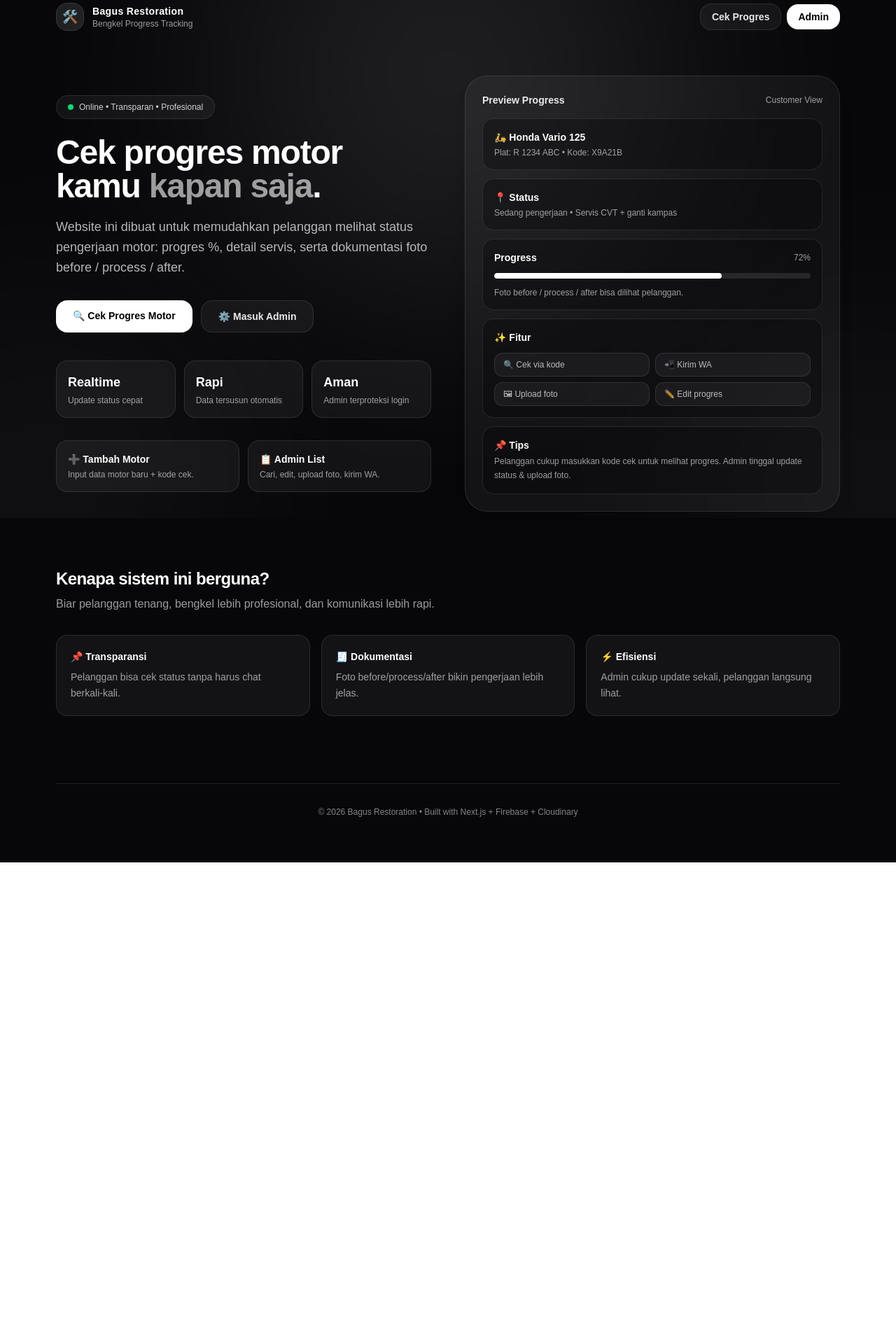
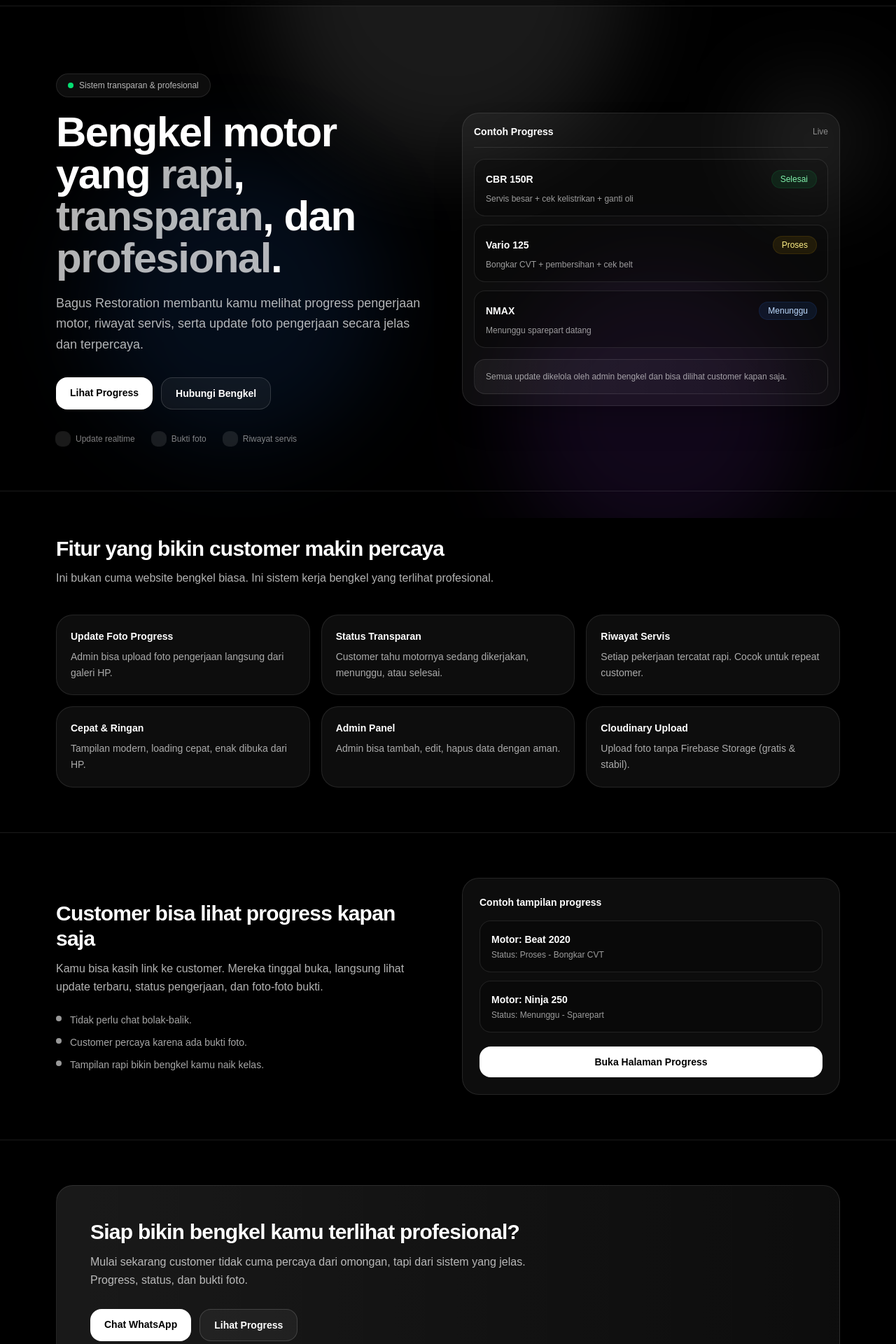
Before and after one commit to RadityaBagus112/sc-profil-bengkel, a Next.js app in the folder bengkel-progress/: page / in a window 1280 px wide. Shown: the part 60-1980 px from the top of the page at 70% size. Before the commit the page ends 1292 px from the top, so only its background shows below. Built offline with nearby package versions, Linux system fonts and the light colour scheme.

Commit message:
beneran inimah aslii fixx

```diff
--- a/bengkel-progress/app/page.tsx
+++ b/bengkel-progress/app/page.tsx
@@ -1,246 +1,341 @@
-import Link from "next/link";
-
 export default function HomePage() {
   return (
-    <main className="min-h-screen bg-[#07070A] text-white">
-      {/* Background glow */}
+    <main className="min-h-screen bg-black text-white">
+      {/* Background */}
       <div className="pointer-events-none fixed inset-0 overflow-hidden">
-        <div className="absolute -top-40 left-1/2 h-[650px] w-[650px] -translate-x-1/2 rounded-full bg-white/10 blur-[140px]" />
-        <div className="absolute bottom-[-200px] left-[-200px] h-[520px] w-[520px] rounded-full bg-white/5 blur-[140px]" />
-        <div className="absolute bottom-[-220px] right-[-220px] h-[520px] w-[520px] rounded-full bg-white/5 blur-[140px]" />
+        <div className="absolute left-1/2 top-[-220px] h-[520px] w-[520px] -translate-x-1/2 rounded-full bg-white/10 blur-3xl" />
+        <div className="absolute left-[10%] top-[35%] h-[420px] w-[420px] rounded-full bg-blue-500/10 blur-3xl" />
+        <div className="absolute right-[10%] top-[55%] h-[420px] w-[420px] rounded-full bg-purple-500/10 blur-3xl" />
       </div>
 
-      {/* Container */}
-      <div className="relative mx-auto max-w-6xl px-4 py-10 md:py-16">
-        {/* NAVBAR */}
-        <header className="flex items-center justify-between">
+      {/* Navbar */}
+      <header className="sticky top-0 z-50 border-b border-white/10 bg-black/40 backdrop-blur-xl">
+        <div className="mx-auto flex max-w-6xl items-center justify-between px-4 py-4">
           <div className="flex items-center gap-3">
-            <div className="h-10 w-10 rounded-2xl bg-white/10 grid place-items-center border border-white/10">
-              <span className="text-lg">🛠️</span>
+            <div className="h-9 w-9 rounded-2xl bg-white/10 ring-1 ring-white/10 flex items-center justify-center">
+              <span className="text-sm font-semibold">BR</span>
             </div>
-
             <div className="leading-tight">
-              <p className="text-sm font-semibold tracking-wide">
+              <p className="text-sm font-semibold tracking-tight">
                 Bagus Restoration
               </p>
-              <p className="text-xs text-white/60">
-                Bengkel Progress Tracking
-              </p>
+              <p className="text-xs text-white/60">Bengkel Motor Profesional</p>
             </div>
           </div>
 
+          <nav className="hidden items-center gap-6 text-sm text-white/70 md:flex">
+            <a href="#fitur" className="hover:text-white transition">
+              Fitur
+            </a>
+            <a href="#progress" className="hover:text-white transition">
+              Progress
+            </a>
+            <a href="#kontak" className="hover:text-white transition">
+              Kontak
+            </a>
+          </nav>
+
           <div className="flex items-center gap-2">
-            {/* route tetap */}
-            <Link
-              href="/cek"
-              className="rounded-2xl border border-white/10 bg-white/5 px-4 py-2 text-sm font-semibold text-white/90 hover:bg-white/10 transition"
-            >
-              Cek Progres
-            </Link>
-
-            {/* route tetap */}
-            <Link
-              href="/admin/login"
-              className="rounded-2xl bg-white text-black px-4 py-2 text-sm font-semibold hover:bg-white/90 transition"
+            <a
+              href="/admin"
+              className="rounded-xl bg-white text-black px-4 py-2 text-sm font-semibold hover:bg-white/90 transition"
             >
               Admin
-            </Link>
+            </a>
+          </div>
         </div>
       </header>
 
-        {/* HERO */}
-        <section className="mt-14 md:mt-16 grid gap-12 md:grid-cols-2 md:items-center">
-          {/* LEFT */}
+      {/* Hero */}
+      <section className="relative">
+        <div className="mx-auto max-w-6xl px-4 pt-16 pb-10 md:pt-24 md:pb-16">
+          <div className="grid gap-10 md:grid-cols-2 md:items-center">
             <div>
-            <div className="inline-flex items-center gap-2 rounded-full border border-white/10 bg-white/5 px-4 py-2 text-xs text-white/80">
+              <div className="inline-flex items-center gap-2 rounded-full border border-white/10 bg-white/5 px-4 py-2 text-xs text-white/70">
                 <span className="h-2 w-2 rounded-full bg-green-400" />
-              Online • Transparan • Profesional
+                Sistem transparan & profesional
               </div>
 
-            <h1 className="mt-6 text-4xl md:text-5xl font-semibold tracking-tight">
-              Cek progres motor kamu{" "}
-              <span className="text-white/60">kapan saja</span>.
+              <h1 className="mt-5 text-4xl font-semibold tracking-tight md:text-6xl">
+                Bengkel motor yang{" "}
+                <span className="text-white/70">rapi</span>,{" "}
+                <span className="text-white/70">transparan</span>, dan{" "}
+                <span className="text-white/70">profesional</span>.
               </h1>
 
-            <p className="mt-5 text-base md:text-lg text-white/70 leading-relaxed">
-              Website ini dibuat untuk memudahkan pelanggan melihat status
-              pengerjaan motor: progres %, detail servis, serta dokumentasi foto
-              before / process / after.
+              <p className="mt-5 max-w-xl text-base leading-relaxed text-white/70 md:text-lg">
+                Bagus Restoration membantu kamu melihat progress pengerjaan
+                motor, riwayat servis, serta update foto pengerjaan secara jelas
+                dan terpercaya.
               </p>
 
-            {/* CTA */}
-            <div className="mt-8 flex flex-col sm:flex-row gap-3">
-              <Link
-                href="/cek"
-                className="rounded-2xl bg-white text-black px-6 py-3 text-sm font-semibold hover:bg-white/90 transition text-center"
+              <div className="mt-8 flex flex-col gap-3 sm:flex-row">
+                <a
+                  href="#progress"
+                  className="rounded-2xl bg-white px-5 py-3 text-sm font-semibold text-black hover:bg-white/90 transition"
                 >
-                🔍 Cek Progres Motor
-              </Link>
+                  Lihat Progress
+                </a>
 
-              <Link
-                href="/admin/login"
-                className="rounded-2xl border border-white/10 bg-white/5 px-6 py-3 text-sm font-semibold text-white/90 hover:bg-white/10 transition text-center"
+                <a
+                  href="#kontak"
+                  className="rounded-2xl border border-white/15 bg-white/5 px-5 py-3 text-sm font-semibold text-white hover:bg-white/10 transition"
                 >
-                ⚙️ Masuk Admin
-              </Link>
+                  Hubungi Bengkel
+                </a>
               </div>
 
-            {/* MINI STATS */}
-            <div className="mt-10 grid grid-cols-1 sm:grid-cols-3 gap-3">
-              <div className="rounded-2xl border border-white/10 bg-white/5 p-4">
-                <p className="text-lg font-semibold">Realtime</p>
-                <p className="text-xs text-white/60 mt-1">
-                  Update status cepat
-                </p>
+              <div className="mt-8 flex items-center gap-6 text-xs text-white/50">
+                <div className="flex items-center gap-2">
+                  <span className="h-5 w-5 rounded-lg bg-white/10 ring-1 ring-white/10" />
+                  Update realtime
                 </div>
-
-              <div className="rounded-2xl border border-white/10 bg-white/5 p-4">
-                <p className="text-lg font-semibold">Rapi</p>
-                <p className="text-xs text-white/60 mt-1">
-                  Data tersusun otomatis
-                </p>
+                <div className="flex items-center gap-2">
+                  <span className="h-5 w-5 rounded-lg bg-white/10 ring-1 ring-white/10" />
+                  Bukti foto
                 </div>
-
-              <div className="rounded-2xl border border-white/10 bg-white/5 p-4">
-                <p className="text-lg font-semibold">Aman</p>
-                <p className="text-xs text-white/60 mt-1">
-                  Admin terproteksi login
-                </p>
+                <div className="flex items-center gap-2">
+                  <span className="h-5 w-5 rounded-lg bg-white/10 ring-1 ring-white/10" />
+                  Riwayat servis
+                </div>
               </div>
             </div>
 
-            {/* QUICK MENU */}
-            <div className="mt-8 grid grid-cols-1 sm:grid-cols-2 gap-3">
-              <Link
-                href="/admin/add"
-                className="rounded-2xl border border-white/10 bg-white/5 p-4 hover:bg-white/10 transition"
-              >
-                <p className="text-sm font-semibold">➕ Tambah Motor</p>
-                <p className="mt-1 text-xs text-white/60">
-                  Input data motor baru + kode cek.
-                </p>
-              </Link>
-
-              <Link
-                href="/admin/list"
-                className="rounded-2xl border border-white/10 bg-white/5 p-4 hover:bg-white/10 transition"
-              >
-                <p className="text-sm font-semibold">📋 Admin List</p>
-                <p className="mt-1 text-xs text-white/60">
-                  Cari, edit, upload foto, kirim WA.
-                </p>
-              </Link>
-            </div>
-          </div>
-
-          {/* RIGHT */}
-          <div className="rounded-[32px] border border-white/10 bg-white/5 p-5 md:p-6 shadow-xl">
-            <div className="flex items-center justify-between">
-              <p className="text-sm font-semibold text-white/90">
-                Preview Progress
-              </p>
-              <span className="text-xs text-white/60">Customer View</span>
+            {/* Preview Card */}
+            <div className="relative">
+              <div className="rounded-3xl border border-white/10 bg-white/5 p-4 shadow-2xl">
+                <div className="flex items-center justify-between border-b border-white/10 pb-3">
+                  <p className="text-sm font-semibold">Contoh Progress</p>
+                  <span className="text-xs text-white/50">Live</span>
                 </div>
 
                 <div className="mt-4 space-y-3">
                   <div className="rounded-2xl border border-white/10 bg-black/30 p-4">
-                <p className="text-sm font-semibold">🛵 Honda Vario 125</p>
-                <p className="mt-1 text-xs text-white/60">
-                  Plat: R 1234 ABC • Kode: X9A21B
-                </p>
+                    <div className="flex items-center justify-between">
+                      <p className="text-sm font-semibold">CBR 150R</p>
+                      <span className="rounded-full bg-green-500/10 px-3 py-1 text-xs text-green-300 ring-1 ring-green-500/20">
+                        Selesai
+                      </span>
                     </div>
-
-              <div className="rounded-2xl border border-white/10 bg-black/30 p-4">
-                <p className="text-sm font-semibold">📍 Status</p>
-                <p className="mt-1 text-xs text-white/60">
-                  Sedang pengerjaan • Servis CVT + ganti kampas
+                    <p className="mt-2 text-xs text-white/60">
+                      Servis besar + cek kelistrikan + ganti oli
                     </p>
                   </div>
 
                   <div className="rounded-2xl border border-white/10 bg-black/30 p-4">
                     <div className="flex items-center justify-between">
-                  <p className="text-sm font-semibold">Progress</p>
-                  <p className="text-xs text-white/60">72%</p>
+                      <p className="text-sm font-semibold">Vario 125</p>
+                      <span className="rounded-full bg-yellow-500/10 px-3 py-1 text-xs text-yellow-200 ring-1 ring-yellow-500/20">
+                        Proses
+                      </span>
                     </div>
-
-                <div className="mt-3 h-2 w-full rounded-full bg-white/10 overflow-hidden">
-                  <div className="h-full w-[72%] rounded-full bg-white" />
-                </div>
-
-                <p className="mt-3 text-xs text-white/60">
-                  Foto before / process / after bisa dilihat pelanggan.
+                    <p className="mt-2 text-xs text-white/60">
+                      Bongkar CVT + pembersihan + cek belt
                     </p>
                   </div>
 
                   <div className="rounded-2xl border border-white/10 bg-black/30 p-4">
-                <p className="text-sm font-semibold">✨ Fitur</p>
-                <div className="mt-3 grid grid-cols-2 gap-2 text-xs text-white/70">
-                  <div className="rounded-xl border border-white/10 bg-white/5 px-3 py-2">
-                    🔍 Cek via kode
+                    <div className="flex items-center justify-between">
+                      <p className="text-sm font-semibold">NMAX</p>
+                      <span className="rounded-full bg-blue-500/10 px-3 py-1 text-xs text-blue-200 ring-1 ring-blue-500/20">
+                        Menunggu
+                      </span>
                     </div>
-                  <div className="rounded-xl border border-white/10 bg-white/5 px-3 py-2">
-                    📲 Kirim WA
-                  </div>
-                  <div className="rounded-xl border border-white/10 bg-white/5 px-3 py-2">
-                    🖼 Upload foto
-                  </div>
-                  <div className="rounded-xl border border-white/10 bg-white/5 px-3 py-2">
-                    ✏️ Edit progres
-                  </div>
+                    <p className="mt-2 text-xs text-white/60">
+                      Menunggu sparepart datang
+                    </p>
                   </div>
                 </div>
 
-              <div className="rounded-2xl border border-white/10 bg-black/30 p-4">
-                <p className="text-sm font-semibold">📌 Tips</p>
-                <p className="mt-1 text-xs text-white/60 leading-relaxed">
-                  Pelanggan cukup masukkan kode cek untuk melihat progres. Admin
-                  tinggal update status & upload foto.
+                <div className="mt-4 rounded-2xl border border-white/10 bg-gradient-to-r from-white/5 to-white/0 p-4">
+                  <p className="text-xs text-white/60">
+                    Semua update dikelola oleh admin bengkel dan bisa dilihat
+                    customer kapan saja.
                   </p>
+                </div>
+              </div>
+
+              <div className="absolute -right-10 -top-10 hidden h-40 w-40 rounded-full bg-white/10 blur-3xl md:block" />
             </div>
           </div>
         </div>
       </section>
 
-        {/* FEATURE SECTION */}
-        <section className="mt-14 md:mt-20">
-          <h2 className="text-xl md:text-2xl font-semibold tracking-tight">
-            Kenapa sistem ini berguna?
+      {/* Features */}
+      <section id="fitur" className="relative border-t border-white/10">
+        <div className="mx-auto max-w-6xl px-4 py-16">
+          <div className="max-w-2xl">
+            <h2 className="text-2xl font-semibold tracking-tight md:text-3xl">
+              Fitur yang bikin customer makin percaya
             </h2>
-          <p className="mt-2 text-white/60 max-w-2xl">
-            Biar pelanggan tenang, bengkel lebih profesional, dan komunikasi
-            lebih rapi.
-          </p>
-
-          <div className="mt-8 grid grid-cols-1 md:grid-cols-3 gap-4">
-            <div className="rounded-2xl border border-white/10 bg-white/5 p-5">
-              <p className="text-sm font-semibold">📌 Transparansi</p>
-              <p className="mt-2 text-sm text-white/60 leading-relaxed">
-                Pelanggan bisa cek status tanpa harus chat berkali-kali.
+            <p className="mt-3 text-white/70">
+              Ini bukan cuma website bengkel biasa. Ini sistem kerja bengkel yang
+              terlihat profesional.
             </p>
           </div>
 
-            <div className="rounded-2xl border border-white/10 bg-white/5 p-5">
-              <p className="text-sm font-semibold">🧾 Dokumentasi</p>
-              <p className="mt-2 text-sm text-white/60 leading-relaxed">
-                Foto before/process/after bikin pengerjaan lebih jelas.
+          <div className="mt-10 grid gap-4 md:grid-cols-3">
+            {[
+              {
+                title: "Update Foto Progress",
+                desc: "Admin bisa upload foto pengerjaan langsung dari galeri HP.",
+              },
+              {
+                title: "Status Transparan",
+                desc: "Customer tahu motornya sedang dikerjakan, menunggu, atau selesai.",
+              },
+              {
+                title: "Riwayat Servis",
+                desc: "Setiap pekerjaan tercatat rapi. Cocok untuk repeat customer.",
+              },
+              {
+                title: "Cepat & Ringan",
+                desc: "Tampilan modern, loading cepat, enak dibuka dari HP.",
+              },
+              {
+                title: "Admin Panel",
+                desc: "Admin bisa tambah, edit, hapus data dengan aman.",
+              },
+              {
+                title: "Cloudinary Upload",
+                desc: "Upload foto tanpa Firebase Storage (gratis & stabil).",
+              },
+            ].map((f, i) => (
+              <div
+                key={i}
+                className="rounded-3xl border border-white/10 bg-white/5 p-5 hover:bg-white/10 transition"
+              >
+                <p className="text-sm font-semibold">{f.title}</p>
+                <p className="mt-2 text-sm text-white/65 leading-relaxed">
+                  {f.desc}
                 </p>
               </div>
+            ))}
+          </div>
+        </div>
+      </section>
 
-            <div className="rounded-2xl border border-white/10 bg-white/5 p-5">
-              <p className="text-sm font-semibold">⚡ Efisiensi</p>
-              <p className="mt-2 text-sm text-white/60 leading-relaxed">
-                Admin cukup update sekali, pelanggan langsung lihat.
+      {/* Progress section */}
+      <section id="progress" className="relative border-t border-white/10">
+        <div className="mx-auto max-w-6xl px-4 py-16">
+          <div className="grid gap-10 md:grid-cols-2 md:items-center">
+            <div>
+              <h2 className="text-2xl font-semibold tracking-tight md:text-3xl">
+                Customer bisa lihat progress kapan saja
+              </h2>
+              <p className="mt-3 text-white/70 leading-relaxed">
+                Kamu bisa kasih link ke customer. Mereka tinggal buka, langsung
+                lihat update terbaru, status pengerjaan, dan foto-foto bukti.
+              </p>
+
+              <div className="mt-6 space-y-3 text-sm text-white/65">
+                <div className="flex items-start gap-3">
+                  <span className="mt-1 h-2 w-2 rounded-full bg-white/60" />
+                  Tidak perlu chat bolak-balik.
+                </div>
+                <div className="flex items-start gap-3">
+                  <span className="mt-1 h-2 w-2 rounded-full bg-white/60" />
+                  Customer percaya karena ada bukti foto.
+                </div>
+                <div className="flex items-start gap-3">
+                  <span className="mt-1 h-2 w-2 rounded-full bg-white/60" />
+                  Tampilan rapi bikin bengkel kamu naik kelas.
+                </div>
+              </div>
+            </div>
+
+            <div className="rounded-3xl border border-white/10 bg-white/5 p-6">
+              <p className="text-sm font-semibold">Contoh tampilan progress</p>
+              <div className="mt-4 grid gap-3">
+                <div className="rounded-2xl border border-white/10 bg-black/30 p-4">
+                  <p className="text-sm font-semibold">Motor: Beat 2020</p>
+                  <p className="mt-1 text-xs text-white/60">
+                    Status: Proses - Bongkar CVT
+                  </p>
+                </div>
+                <div className="rounded-2xl border border-white/10 bg-black/30 p-4">
+                  <p className="text-sm font-semibold">Motor: Ninja 250</p>
+                  <p className="mt-1 text-xs text-white/60">
+                    Status: Menunggu - Sparepart
+                  </p>
+                </div>
+              </div>
+
+              <div className="mt-5">
+                <a
+                  href="/progress"
+                  className="inline-flex w-full items-center justify-center rounded-2xl bg-white px-5 py-3 text-sm font-semibold text-black hover:bg-white/90 transition"
+                >
+                  Buka Halaman Progress
+                </a>
+              </div>
+            </div>
+          </div>
+        </div>
+      </section>
+
+      {/* CTA */}
+      <section
+        id="kontak"
+        className="relative border-t border-white/10"
+      >
+        <div className="mx-auto max-w-6xl px-4 py-16">
+          <div className="rounded-3xl border border-white/10 bg-gradient-to-r from-white/10 to-white/5 p-8 md:p-12">
+            <h2 className="text-2xl font-semibold tracking-tight md:text-3xl">
+              Siap bikin bengkel kamu terlihat profesional?
+            </h2>
+            <p className="mt-3 max-w-2xl text-white/70 leading-relaxed">
+              Mulai sekarang customer tidak cuma percaya dari omongan, tapi dari
+              sistem yang jelas. Progress, status, dan bukti foto.
+            </p>
+
+            <div className="mt-7 flex flex-col gap-3 sm:flex-row">
+              <a
+                href="https://wa.me/628xxxxxxxxxx"
+                target="_blank"
+                className="rounded-2xl bg-white px-5 py-3 text-sm font-semibold text-black hover:bg-white/90 transition"
+                rel="noreferrer"
+              >
+                Chat WhatsApp
+              </a>
+
+              <a
+                href="/progress"
+                className="rounded-2xl border border-white/15 bg-white/5 px-5 py-3 text-sm font-semibold text-white hover:bg-white/10 transition"
+              >
+                Lihat Progress
+              </a>
+            </div>
+
+            <p className="mt-6 text-xs text-white/50">
+              *Ganti link WhatsApp di kode ini dengan nomor bengkel kamu.
             </p>
           </div>
         </div>
       </section>
 
-        {/* FOOTER */}
-        <footer className="mt-16 md:mt-24 border-t border-white/10 pt-8 text-center text-xs text-white/50">
-          © {new Date().getFullYear()} Bagus Restoration • Built with Next.js +
-          Firebase + Cloudinary
+      {/* Footer */}
+      <footer className="border-t border-white/10">
+        <div className="mx-auto max-w-6xl px-4 py-10">
+          <div className="flex flex-col gap-3 md:flex-row md:items-center md:justify-between">
+            <p className="text-sm text-white/60">
+              © {new Date().getFullYear()} Bagus Restoration. All rights reserved.
+            </p>
+
+            <div className="flex items-center gap-5 text-sm text-white/60">
+              <a href="/progress" className="hover:text-white transition">
+                Progress
+              </a>
+              <a href="/admin" className="hover:text-white transition">
+                Admin
+              </a>
+              <a href="#fitur" className="hover:text-white transition">
+                Fitur
+              </a>
+            </div>
+          </div>
+        </div>
       </footer>
-      </div>
     </main>
   );
 }
```
Lines whose indentation alone changed are shown as unchanged.
